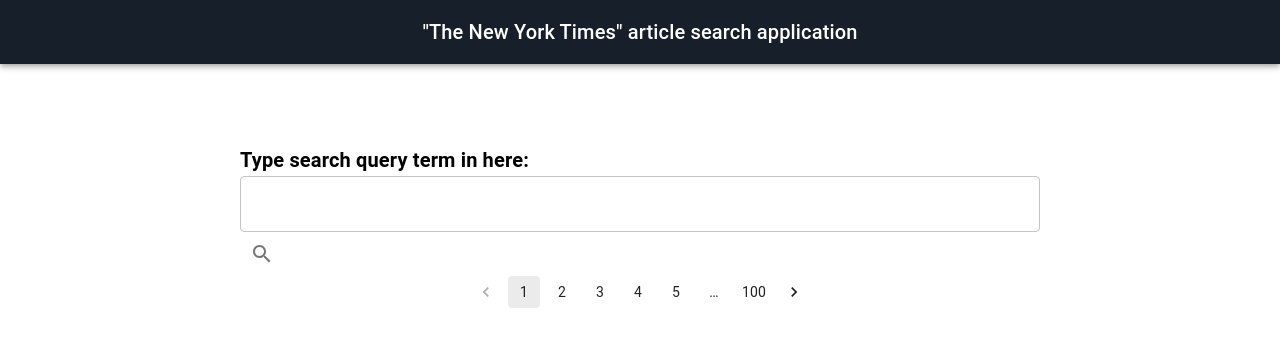
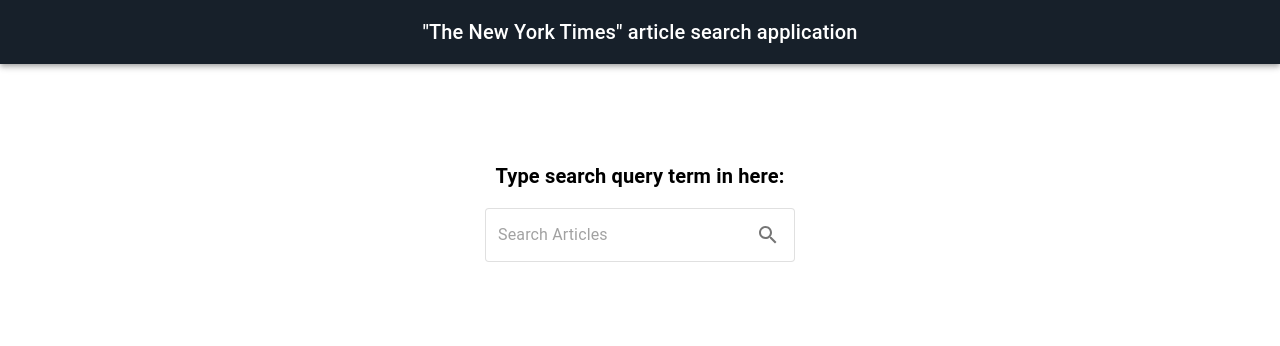
Before and after one commit to abiksingh/GChallenge, a React (Create React App) app: page / in a window 1280 px wide. Shown: the top 346 px of the page. Built offline with nearby package versions, Linux system fonts and the light colour scheme.

Commit message:
pagination is left

```diff
--- a/src/UIHelpers/header.tsx
+++ b/src/UIHelpers/header.tsx
@@ -4,7 +4,7 @@
 import Toolbar from '@mui/material/Toolbar';
 import Typography from '@mui/material/Typography';
 import useMediaQuery from '@mui/material/useMediaQuery';
-import { createTheme, ThemeProvider, useTheme } from '@mui/material/styles';
+import { useTheme } from '@mui/material/styles';
 
 const Header = () => {
   const theme = useTheme();
--- a/src/UIHelpers/spinner.tsx
+++ b/src/UIHelpers/spinner.tsx
@@ -4,7 +4,7 @@
 
 const Spinner = () => {
   return (
-    <Box sx={{ display: 'flex' }}>
+    <Box sx={{ display: 'flex', marginTop: '10rem' }}>
       <CircularProgress />
     </Box>
   );
--- a/src/UIHelpers/styles.tsx
+++ b/src/UIHelpers/styles.tsx
@@ -2,7 +2,6 @@
 
 export const ArticleScreenWrapper = styled('div')({
   display: 'flex',
-  justifyContent: 'center',
   alignItems: 'center',
   flexDirection: 'column',
   marginTop: '10vh',
@@ -10,6 +9,20 @@
 
 export const typographyStyle = {
   fontWeight: 'bold',
+  cursor: 'pointer',
+  marginTop: '1rem',
+};
+
+export const paginationStyle = {
+  marginTop: '2rem',
+};
+
+export const paperStyle = {
+  p: '4px 4px',
+  display: 'flex',
+  alignItems: 'center',
+  width: 300,
+  marginTop: '1rem',
 };
 
 export const ArticleDetailsScreenWrapper = styled('div')({
@@ -19,3 +32,10 @@
   flexDirection: 'column',
   marginTop: '5vh',
 });
+
+export const ArticlesWrapper = styled('div')({
+  display: 'flex',
+  justifyContent: 'flex-start',
+  alignItems: 'flex-start',
+  flexDirection: 'column',
+});
--- a/src/components/articleScreen.tsx
+++ b/src/components/articleScreen.tsx
@@ -6,13 +6,27 @@
 } from '../redux/actions/articleActions';
 import Header from '../UIHelpers/header';
 import Container from '@mui/material/Container';
-import Box from '@mui/material/Box';
-import TextField from '@mui/material/TextField';
-import { ArticleScreenWrapper, typographyStyle } from '../UIHelpers/styles';
+import {
+  ArticleScreenWrapper,
+  typographyStyle,
+  paginationStyle,
+  ArticlesWrapper,
+  paperStyle,
+} from '../UIHelpers/styles';
 import Typography from '@mui/material/Typography';
 import Spinner from '../UIHelpers/spinner';
-import { Stack, Pagination, IconButton } from '@mui/material';
+import {
+  Stack,
+  Pagination,
+  IconButton,
+  List,
+  ListItem,
+  ListItemText,
+  Divider,
+} from '@mui/material';
 import SearchIcon from '@mui/icons-material/Search';
+import Paper from '@mui/material/Paper';
+import InputBase from '@mui/material/InputBase';
 
 const ArticleScreen = ({ history }: any) => {
   const dispatch = useDispatch();
@@ -33,27 +47,31 @@
     dispatch(articlesPagination(input.textContent!, text));
   };
 
+  const onKeyDownHandler = (e: any) => {
+    if (e.keyCode === 13) {
+      dispatch(getAllArticles(text));
+    }
+  };
+
   return (
     <div>
       <Header />
       <Container maxWidth="xl">
         <ArticleScreenWrapper>
-          <Box
-            sx={{
-              width: 800,
-              maxWidth: '100%',
-            }}
-          >
           <Typography variant="h6" sx={typographyStyle} component="div">
             Type search query term in here:
           </Typography>
-            <TextField
+
+          <Paper sx={paperStyle} variant="outlined">
+            <InputBase
+              sx={{ ml: 1, flex: 1 }}
               value={text}
+              placeholder="Search Articles"
+              inputProps={{ 'aria-label': 'search articles' }}
               onChange={(e: React.ChangeEvent<HTMLInputElement>) =>
                 setText(e.target.value)
               }
-              fullWidth
-              id="fullWidth"
+              onKeyDown={onKeyDownHandler}
             />
             <IconButton
               onClick={searchButton}
@@ -63,29 +81,45 @@
             >
               <SearchIcon />
             </IconButton>
-          </Box>
+          </Paper>
+
+          <ArticlesWrapper>
+            {data && (
+              <Typography
+                variant="subtitle1"
+                sx={typographyStyle}
+                component="div"
+              >
+                Results:
+              </Typography>
+            )}
             {loading ? (
               <Spinner />
             ) : (
               data?.response.docs.map((article: any) => (
-              <Typography
-                key={article._id}
-                variant="h6"
-                sx={typographyStyle}
-                component="div"
+                <List key={article._id}>
+                  <ListItem button>
+                    <ListItemText
                       onClick={() => history.push(`/article/${article._id}`)}
                     >
-                {article.headline.main}
-              </Typography>
+                      {' '}
+                      {article.headline.main}{' '}
+                    </ListItemText>
+                  </ListItem>
+                  <Divider />
+                </List>
               ))
             )}
+          </ArticlesWrapper>
 
-          <Stack spacing={2}>
+          <Stack sx={paginationStyle} spacing={2}>
+            {data && (
               <Pagination
                 count={100}
                 onClick={handlePagination}
                 shape="rounded"
               />
+            )}
           </Stack>
         </ArticleScreenWrapper>
       </Container>
```
Lines whose indentation alone changed are shown as unchanged.
